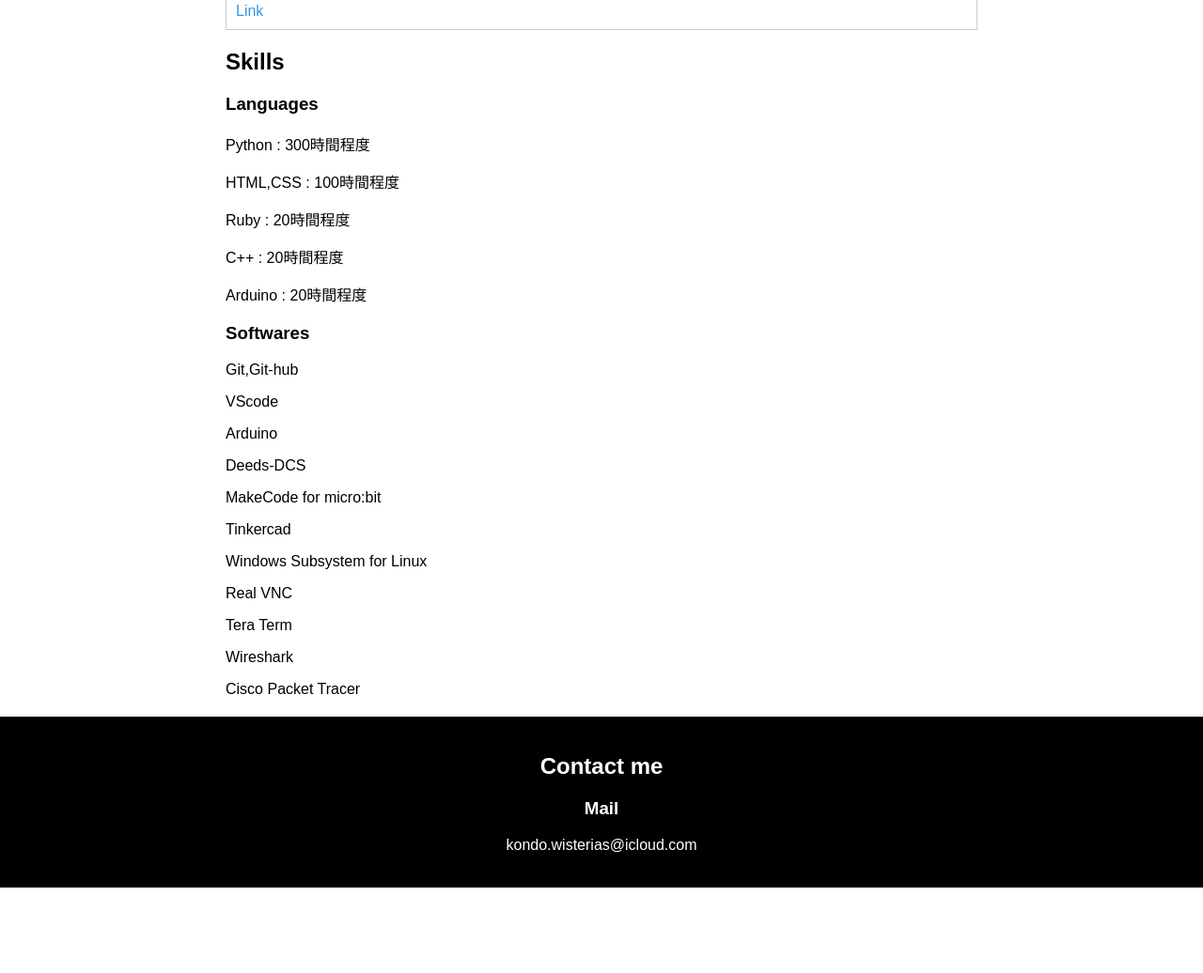
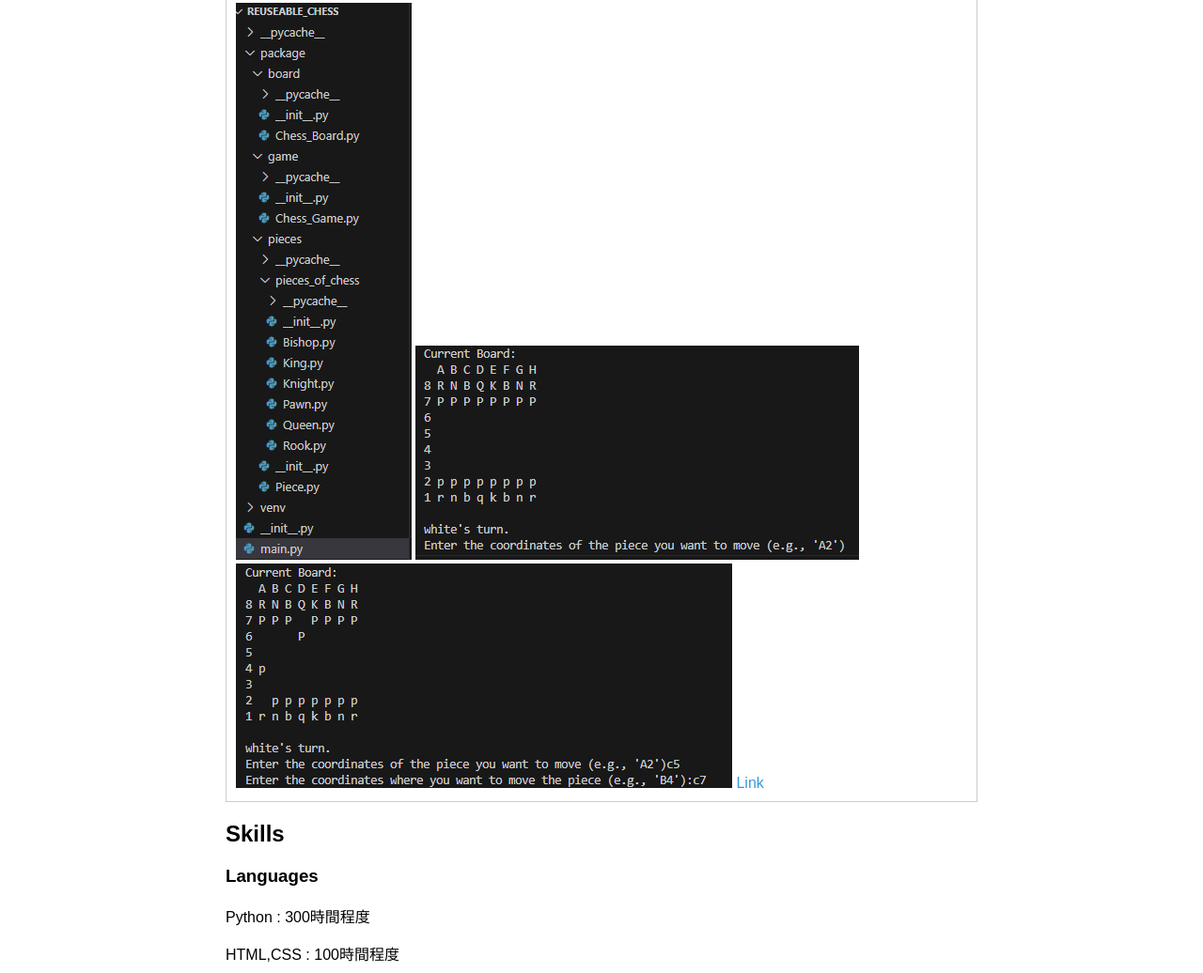
Before and after one commit to sk-0908/sk-0908.github.io, a plain HTML site: page index.html in a window 1280 px wide. Shown: the part 615-1651 px from the top of the page at 94% size. Before the commit the page ends 1560 px from the top, so only its background shows below. Drawn offline with Linux system fonts and the light colour scheme.

Commit message:
Update index.html

```diff
--- a/index.html
+++ b/index.html
@@ -28,6 +28,9 @@
         <div class="project">
             <h3>チェス</h3>
             <p>ターミナル・CLIで動く簡単なチェスアプリです。ターン制、自由な操作、軽い動作がウリです。main.pyを実行して遊んでください。CLIと人間二人だけがあり暇なときにでもするとよいと思います。</p>
+            <img src="スクリーンショット 2024-01-18 114111.png">
+            <img src="スクリーンショット 2024-01-18 114156.png">
+            <img src="スクリーンショット 2024-01-18 114304.png">
             <a href="https://github.com/sk-0908/reuseable_chess" target="_blank">Link</a>
         </div>
     </section>
```
